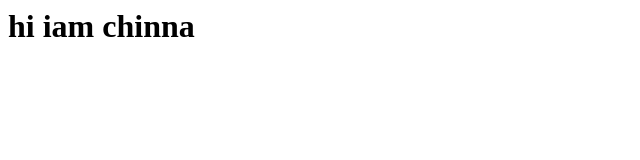
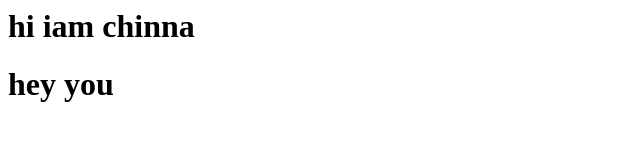
Before and after one commit to Pochanna-7278/push, a plain HTML site: page index.html in a window 1280 px wide. Shown: the whole page, without its empty margins (0-640 px from the left). Drawn offline with Linux system fonts and the light colour scheme.

Commit message:
Update index.html

```diff
--- a/index.html
+++ b/index.html
@@ -2,5 +2,6 @@
 <head></head>
 <body>
 <h1>hi iam chinna</h1>
+  <h1>hey you</h1>
 <body>
 </html>
```
